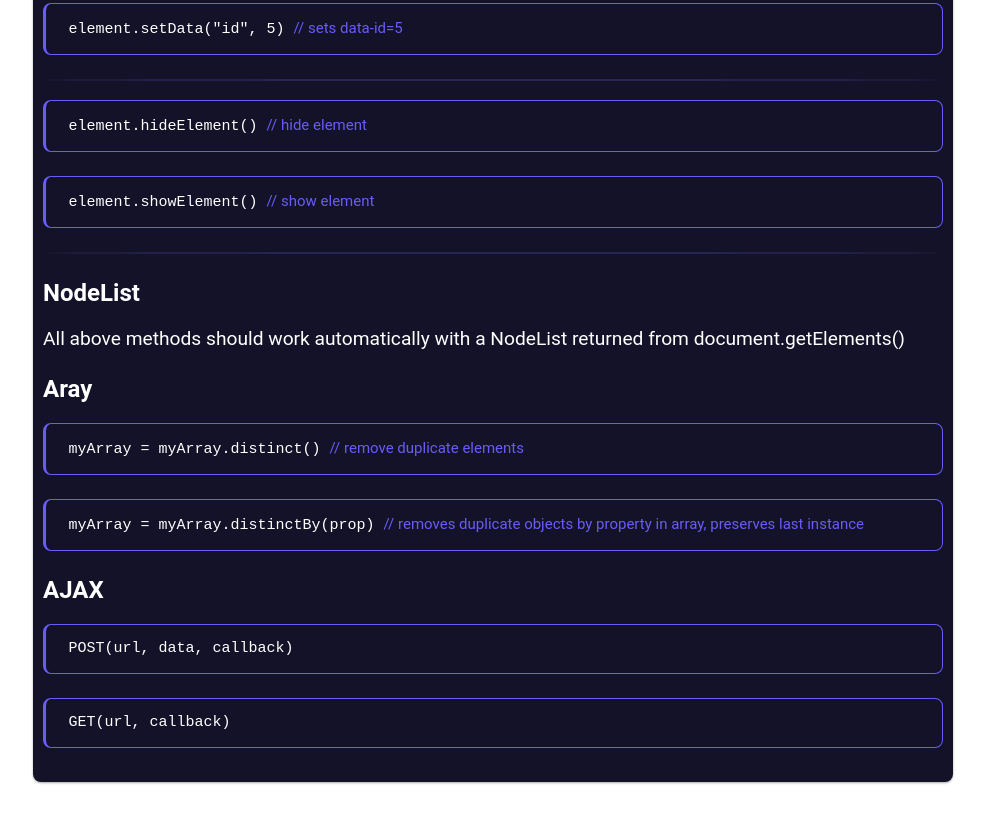
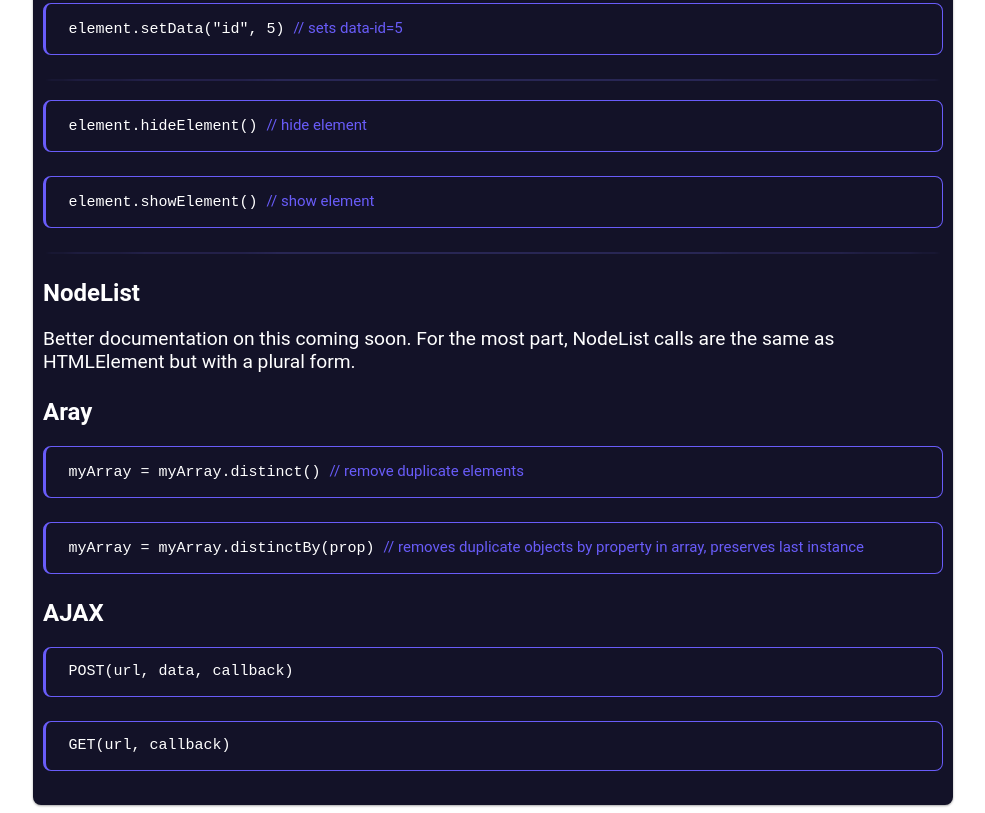
Before and after one commit to Ghosts/Imbue-js, a website: page index.html in a window 1280 px wide. Shown: the part 3377-4190 px from the top of the page, without its empty margins (147-1132 px from the left). Before the commit the page ends 4167 px from the top, so only its background shows below. Drawn offline with Linux system fonts and the light colour scheme.

Commit message:
Update site

```diff
--- a/index.html
+++ b/index.html
@@ -353,8 +353,7 @@
     <h3 id="nodelist">NodeList</h3>
 
     <p>
-      All above methods should work automatically with a NodeList returned
-      from document.getElements()
+        Better documentation on this coming soon. For the most part, NodeList calls are the same as HTMLElement but with a plural form.
     </p>
 
     <h3 id="nodelist">Aray</h3>
--- a/source/imbue.js
+++ b/source/imbue.js
@@ -161,7 +161,7 @@ NodeList.prototype.addClass = function (className) {
   }
 };
 
-NodeList.prototype.toggleClass = function (className) {
+NodeList.prototype.toggleClasses = function (className) {
   for (var i = 0; i < this.length; i++) {
     this[i].classList.toggle(className);
   }
```
